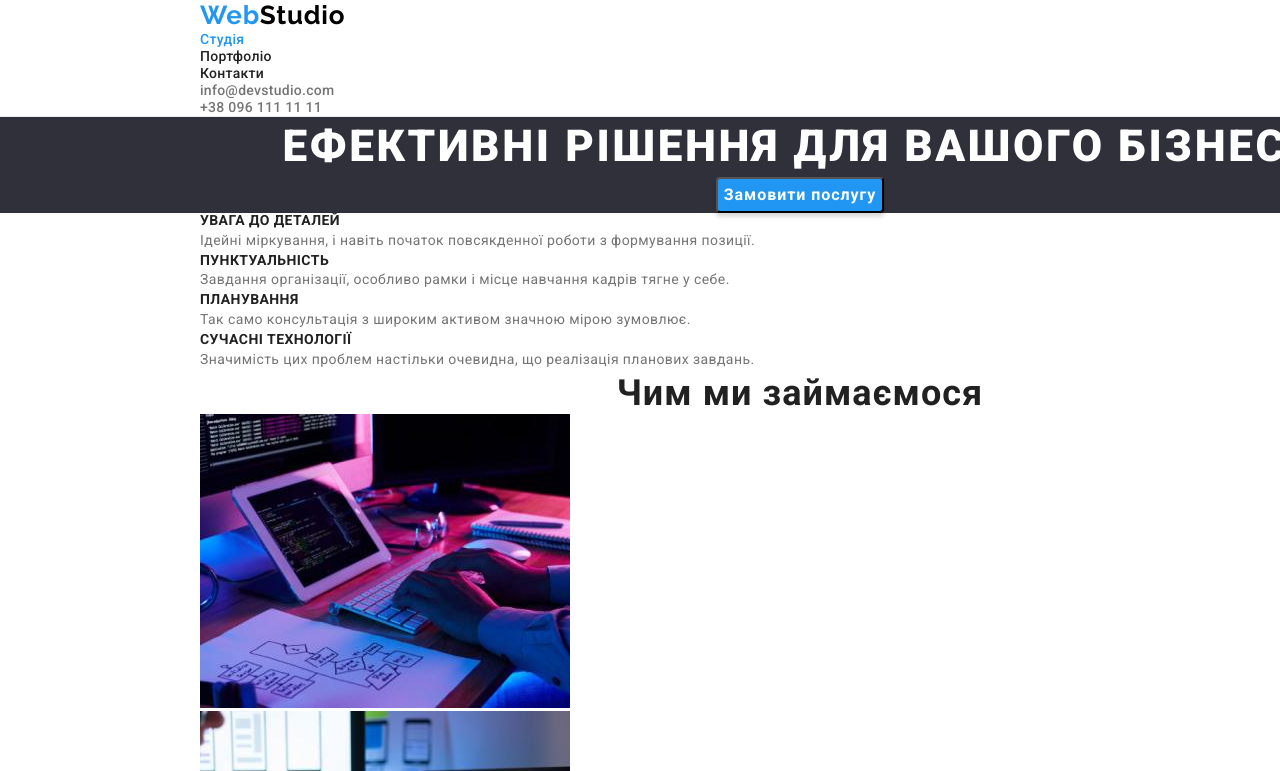
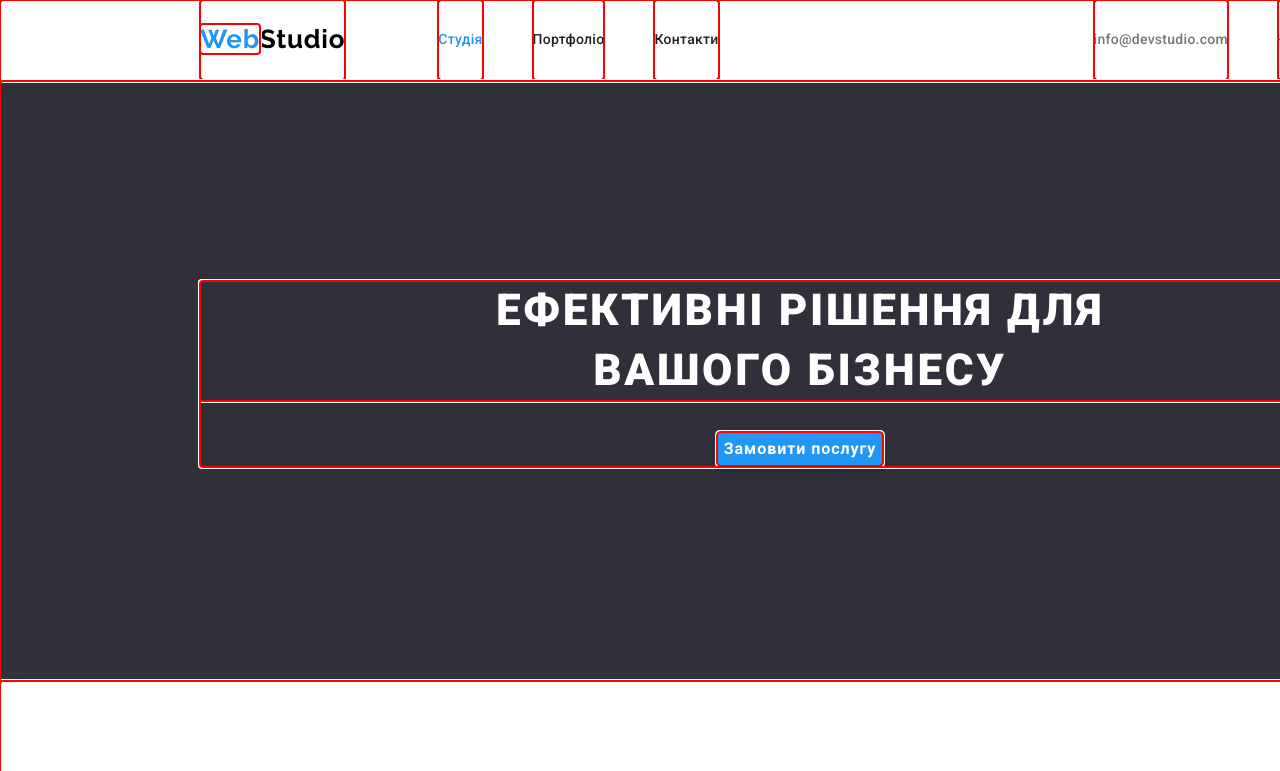
Before and after one commit to OleksandrPM/goit-markup-hw-03, a plain HTML site: page index.html in a window 1280 px wide. Shown: the top 771 px of the page. Drawn offline with nearby package versions, Linux system fonts and the light colour scheme.

Commit message:
Add styles of header

```diff
--- a/css/styles.css
+++ b/css/styles.css
@@ -9,44 +9,51 @@
   --page-background-color: #f5f5f5;
 }
 
+/* Delete after!!! */
+* {
+  outline: red auto;
+}
+
 p {
   margin: 0;
 }
 
-/* Page */
 .page {
   width: 1600px;
 
   font-family: var(--main-font-family), sans-serif;
   font-size: 14px;
+  color: var(--main-text-color);
 
-  color: var(--main-text-color);
   background-color: var(--clear-white-color);
-
-  /* delete after work */
 }
 
-/* Container */
-.container {
-  width: 1200px;
-  margin: 0 auto;
+.section {
+  padding-top: 94px;
+  padding-bottom: 94px;
 }
 
-/* Titles */
+.container {
+  margin: 0 auto;
+
+  width: 75%;
+}
+
 .title {
   margin-top: 0;
   margin-bottom: 0;
+
   color: var(--titles-color);
 }
 
 .section-title {
+  margin-left: auto;
+  margin-right: auto;
+
   font-size: 36px;
   line-height: 1.17;
   letter-spacing: 0.03em;
   text-align: center;
-
-  margin-left: auto;
-  margin-right: auto;
 }
 
 .visually-hidden {
@@ -62,25 +69,24 @@ p {
   margin: -1px;
 }
 
-/* Lists */
 .list {
   margin: 0;
   padding: 0;
+
   list-style: none;
 }
 
-/* Links */
 .link {
   margin: 0;
+
   text-decoration: none;
 }
 
-/* Buttons */
 .button {
+  margin: 0;
+
   font-family: var(--main-font-family), sans-serif;
   font-style: var(--main-font-style);
-
-  margin: 0;
 
   cursor: pointer;
 }
@@ -90,8 +96,52 @@ p {
   border-bottom: 1px solid #ececec;
 }
 
+.pages-head .container {
+  display: flex;
+}
+
+.head-nav {
+  display: flex;
+  margin-right: auto;
+}
+
+/* Site-nav */
+.site-nav {
+  display: flex;
+  flex-wrap: wrap;
+
+}
+
+.site-nav li:not(:last-child) {
+  margin-right: 50px;
+}
+
+.site-nav .link {
+  display: block;
+  padding-top: 32px;
+  padding-bottom: 32px;
+
+  font-weight: 500;
+  line-height: 1.14;
+  letter-spacing: 0.02em;
+
+  color: var(--titles-color);
+}
+
+.site-nav .link:hover,
+.site-nav .link:focus {
+  color: var(--brand-color);
+}
+
 /* Logo */
 .logo {
+  display: block;
+
+  margin-right: 93px;
+
+  padding-top: 24px;
+  padding-bottom: 25px;
+
   font-family: 'Raleway', sans-serif;
   font-style: normal;
   font-weight: 700;
@@ -106,25 +156,25 @@ p {
   color: var(--brand-color);
 }
 
-/* Site-nav */
-.site-nav .link {
-  font-weight: 500;
-  line-height: 1.14;
-  letter-spacing: 0.02em;
-
-  color: var(--titles-color);
-}
-
-.site-nav .link:hover,
-.site-nav .link:focus {
-  color: var(--brand-color);
-}
-
 .link.current {
   color: var(--brand-color);
 }
 
 /* Contakts */
+.head-contacts {
+  display: flex;
+}
+
+.head-contacts li:not(:last-child) {
+  margin-right: 50px;
+}
+
+.head-contacts .link {
+  display: block;
+  padding-top: 32px;
+  padding-bottom: 32px;
+}
+
 .contact-list .link {
   font-weight: 500;
   line-height: 1.14;
@@ -141,6 +191,10 @@ p {
 /* Main in index.html*/
 /* Hero section*/
 .hero {
+  min-height: 600px;
+
+  padding-top: 200px;
+
   background: #2f303a;
 }
 
@@ -154,6 +208,8 @@ p {
   text-align: center;
 
   color: var(--clear-white-color);
+
+  margin-bottom: 30px;
 }
 
 .hero .button {
--- a/index.html
+++ b/index.html
@@ -26,15 +26,15 @@
   <body class="page">
     <header class="pages-head">
       <div class="container">
-        <nav>
+        <nav class="head-nav">
           <a class="logo link" href="./index.html"><span class="logo-prime">Web</span>Studio</a>
           <ul class="list site-nav">
-            <li><a href="./index.html" class="link current">Студія</a></li>
-            <li><a href="./portfolio.html" class="link">Портфоліо</a></li>
-            <li><a href="" class="link">Контакти</a></li>
+            <li class="item"><a href="./index.html" class="link current">Студія</a></li>
+            <li class="item"><a href="./portfolio.html" class="link">Портфоліо</a></li>
+            <li class="item"><a href="" class="link">Контакти</a></li>
           </ul>
         </nav>
-        <ul class="list contact-list">
+        <ul class="list contact-list head-contacts">
           <li><a href="mailto:info@devstudio.com" class="link">info@devstudio.com</a></li>
           <li><a href="tel:+380961111111" class="link">+38 096 111 11 11</a></li>
         </ul>
@@ -44,7 +44,7 @@
     <main>
       <section class="section hero">
         <div class="container">
-          <h1 class="title hero-title">Ефективні рішення для вашого бізнесу</h1>
+          <h1 class="title hero-title">Ефективні рішення для<br />вашого бізнесу</h1>
           <button type="button" class="button">Замовити послугу</button>
         </div>
       </section>
```
